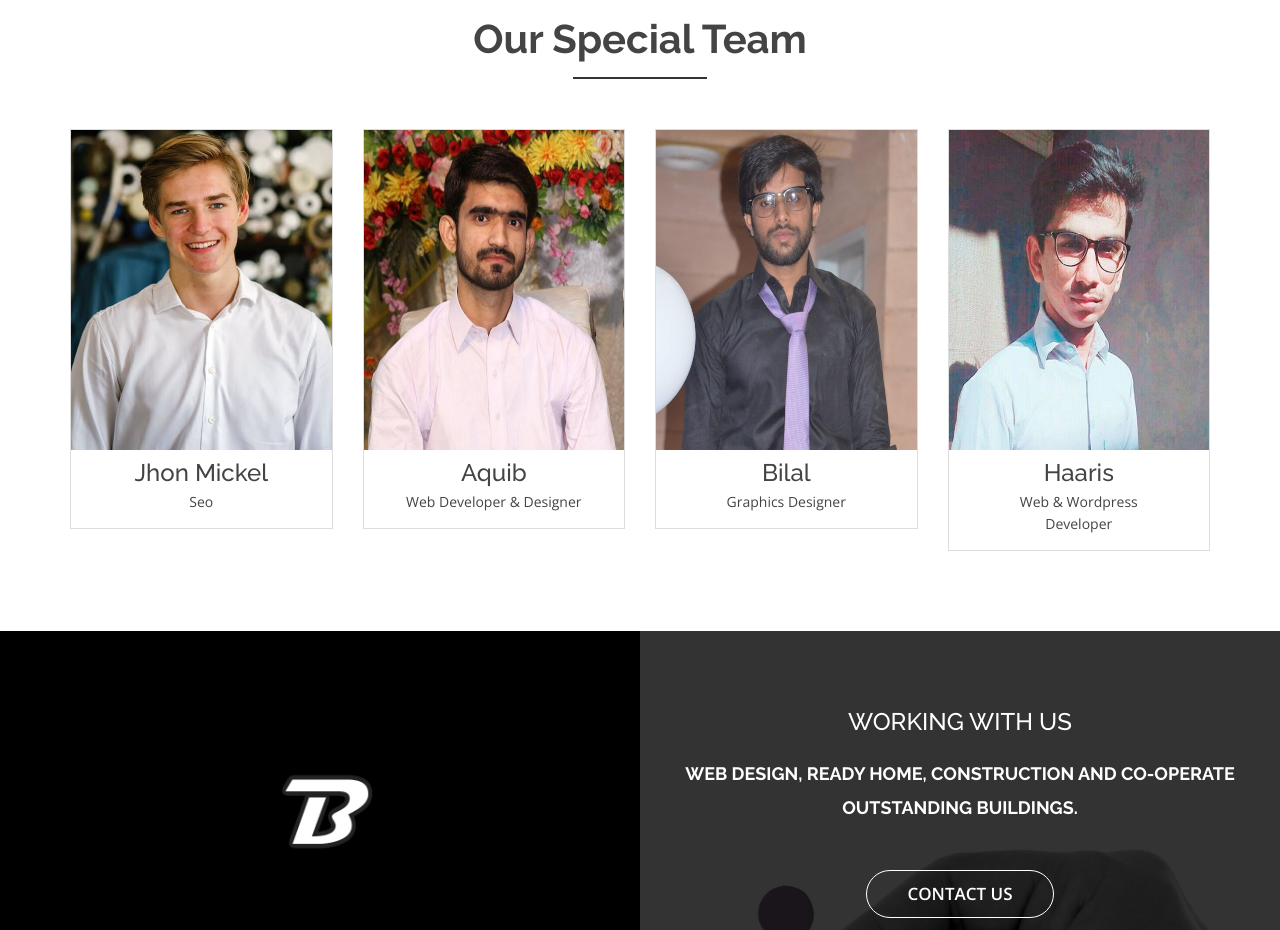
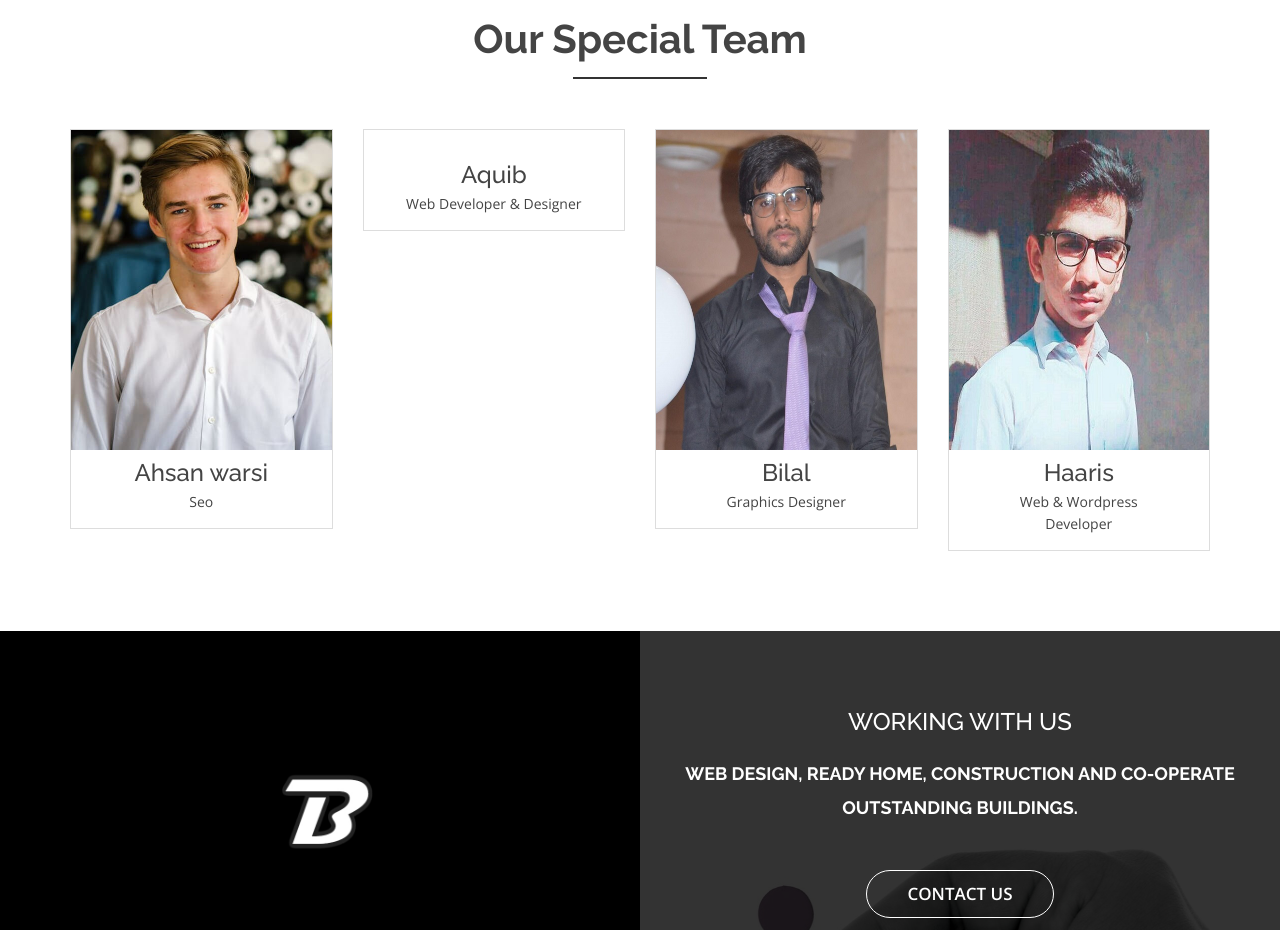
Before and after one commit to syedhaaris97/ebits, a plain HTML site: page index.html in a window 1280 px wide. Shown: the part 3040-3970 px from the top of the page. Drawn offline with nearby package versions, Linux system fonts and the light colour scheme.

Commit message:
Update index.html

```diff
--- a/index.html
+++ b/index.html
@@ -631,7 +631,7 @@
                 </div>
               </div>
               <div class="team-content text-center">
-                <h4>Jhon Mickel</h4>
+                <h4>Ahsan warsi</h4>
                 <p>Seo</p>
               </div>
             </div>
@@ -641,7 +641,7 @@
             <div class="single-team-member">
               <div class="team-img">
                 <a href="#">
-										<img src="img/team/2.jpg" alt="">
+										<img src="img/team/.j" alt="">
 									</a>
                 <div class="team-social-icon text-center">
                   <ul>
```
